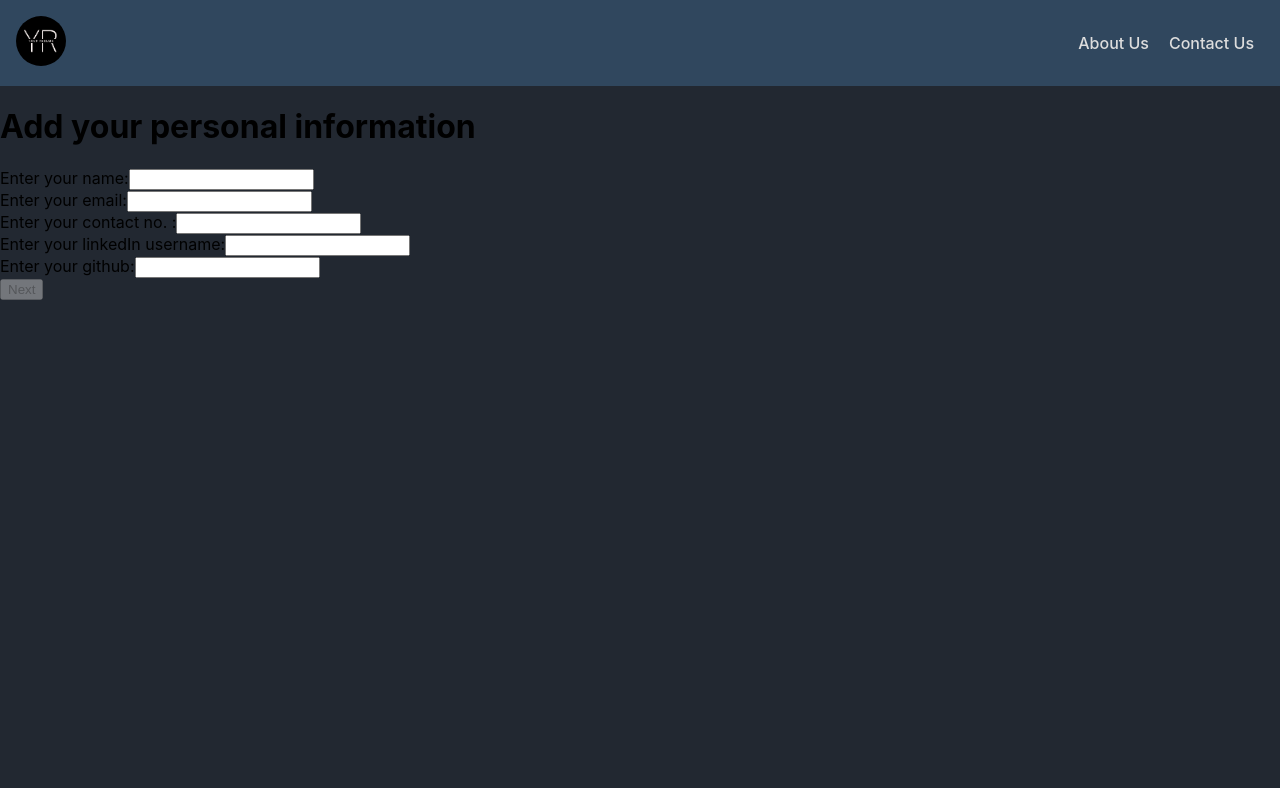
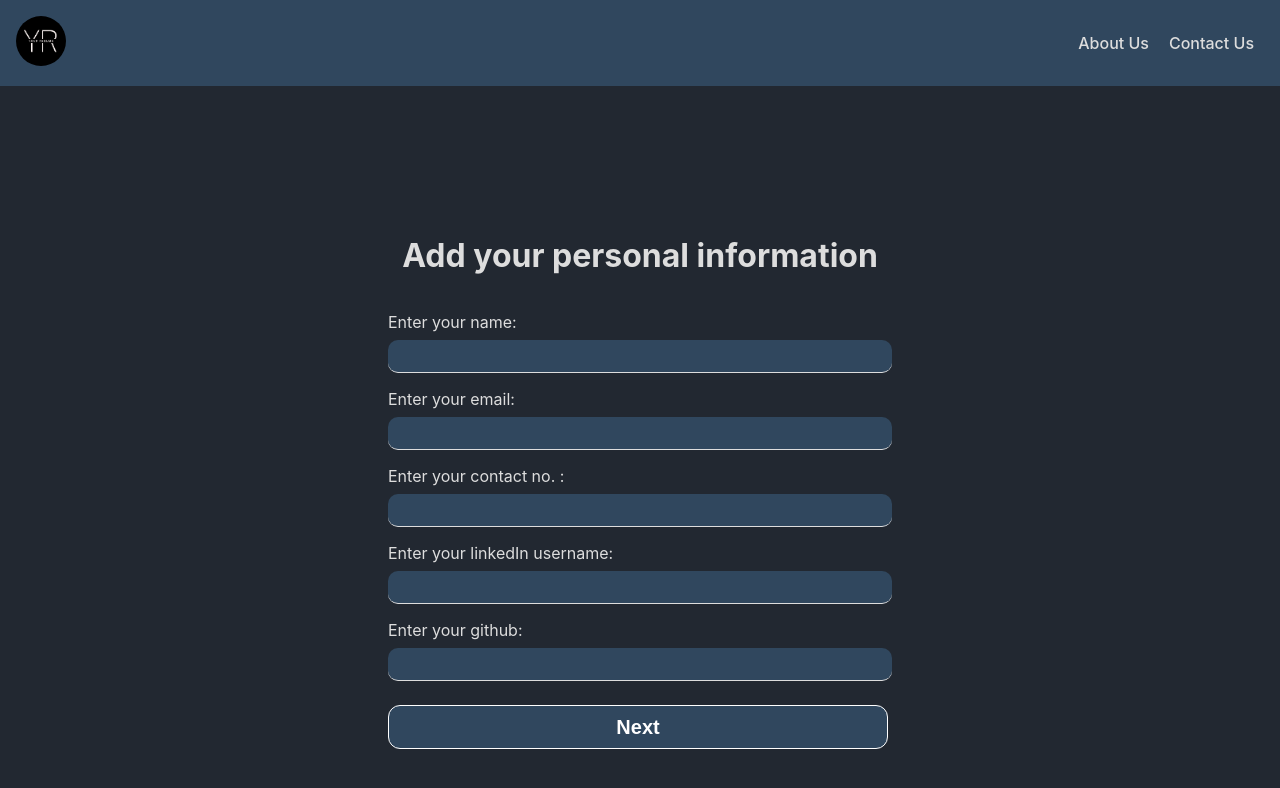
Before and after one commit to nehagupta1504/YourResume-React, a React (Create React App) app: page /resume in a window 1280 px wide. Shown: the top 788 px of the page. Built offline with nearby package versions, Linux system fonts and the light colour scheme.

Commit message:
css changes

```diff
--- a/src/component/home/home.js
+++ b/src/component/home/home.js
@@ -5,31 +5,27 @@ export const Home = () => {
     const navigate = useNavigate();
     return (
         <>
-            <div className={styles["home-page"]}>
-                <div className={styles["home-details"]}>
-                    <div className={styles["home-details_heading"]}>
-                        <h1
-                            className={`margin ${styles["home-details_main-heading"]}`}
-                        >
+            <div className="section-page">
+                <div className="section-details">
+                    <div className="section-details_heading">
+                        <h1 className={`margin section-details_main-heading`}>
                             Build your resume
                         </h1>
-                        <span
-                            className={`margin ${styles["home-details_sub-heading"]}`}
-                        >
+                        <span className={`margin section-details_sub-heading`}>
                             One step near to your goal
                         </span>
                     </div>
-                    <div className={styles["home-details_call-to-action"]}>
+                    <div className="section-details_call-to-action">
                         <button
-                            className={`btn btn-dark margin  ${styles["home-details_action"]}`}
+                            className={`btn btn-dark margin  section-details_action`}
                             onClick={() => navigate("/resume")}
                         >
                             Click here
                         </button>
                     </div>
                 </div>
-                <div className={styles["home-image-parent"]}>
-                    <div className={styles["home-image"]}></div>
+                <div className="section-image-parent">
+                    <div className="section-image"></div>
                 </div>
             </div>
         </>
--- a/src/component/personal-info/personal-info.js
+++ b/src/component/personal-info/personal-info.js
@@ -1,5 +1,6 @@
 import { useState } from "react";
 import { useNavigate } from "react-router-dom";
+import styles from "./personal-info.module.css";
 export const PersonalInfo = (props) => {
     const initialState = {
         name: "",
@@ -23,65 +24,74 @@ export const PersonalInfo = (props) => {
         navigate("/experience");
     };
     return (
-        <>
+        <div className="body-container">
+            <div className="form">
                 <h1>Add your personal information</h1>
                 <div className="personal-info">
-                <div className="personal-info__subfield">
+                    <div className="personal-info__subfield text-field">
                         <label htmlFor="name">Enter your name:</label>
                         <input
                             type="text"
                             id="name"
+                            className="input-field"
                             name="name"
                             value={user.name}
                             onChange={(e) => handleStateChange(e)}
                             required
                         />
                     </div>
-                <div className="personal-info__subfield">
+                    <div className="personal-info__subfield text-field">
                         <label htmlFor="email">Enter your email:</label>
                         <input
                             type="email"
                             id="email"
+                            className="input-field"
                             name="email"
                             value={user.email}
                             onChange={(e) => handleStateChange(e)}
                             required
                         />
                     </div>
-                <div className="personal-info__subfield">
-                    <label htmlFor="contact">Enter your contact no. :</label>
+                    <div className="personal-info__subfield text-field">
+                        <label htmlFor="contact">
+                            Enter your contact no. :
+                        </label>
                         <input
                             type="text"
                             id="contact"
+                            className="input-field"
                             name="contact"
                             value={user.contact}
                             onChange={(e) => handleStateChange(e)}
                             required
                         />
                     </div>
-                <div className="personal-info__subfield">
+                    <div className="personal-info__subfield text-field">
                         <label htmlFor="linkedIn">
                             Enter your linkedIn username:
                         </label>
                         <input
                             type="text"
                             id="linkedIn"
+                            className="input-field"
                             name="linkedIn"
                             value={user.linkedIn}
                             onChange={(e) => handleStateChange(e)}
                         />
                     </div>
-                <div className="personal-info__subfield">
+                    <div className="personal-info__subfield text-field">
                         <label htmlFor="name">Enter your github:</label>
                         <input
                             type="text"
                             id="github"
+                            className="input-field"
                             name="github"
                             value={user.github}
                             onChange={(e) => handleStateChange(e)}
                         />
                     </div>
                     <button
+                        className="btn btn-dark"
                         onClick={setitemToLocalStorage}
                         disabled={!user.name || !user.email || !user.contact}
                     >
@@ -89,6 +99,7 @@ export const PersonalInfo = (props) => {
                         <span></span>
                     </button>
                 </div>
-        </>
+            </div>
+        </div>
     );
 };
--- a/src/index.css
+++ b/src/index.css
@@ -6,6 +6,7 @@ body {
     -webkit-font-smoothing: antialiased;
     -moz-osx-font-smoothing: grayscale;
     background-color: #222831;
+    color: #dddddd;
 }
 
 code {
@@ -36,3 +37,124 @@ code {
 .padding {
     padding: 1rem;
 }
+
+.section-page {
+    display: grid;
+    grid-auto-flow: column;
+    grid-template-columns: minmax(0px, 1fr) minmax(0px, 1fr);
+    color: #dddddd;
+}
+.section-details {
+    display: flex;
+    flex-direction: column;
+    justify-content: center;
+    padding: 20px;
+    align-items: center;
+}
+.section-image-parent {
+    display: flex;
+    align-items: center;
+    height: 100vh;
+}
+.section-image {
+    background-image: url("./assets/cv_builder.png");
+    width: 90%;
+    height: 70%;
+    background-repeat: no-repeat;
+    background-size: contain;
+}
+
+.section-details_action {
+    margin-top: 2rem;
+    width: 17rem;
+    font-weight: 700;
+    font-size: 15px;
+}
+
+.section-details_heading,
+.section-details_call-to-action {
+    display: flex;
+    flex-direction: column;
+    padding: 0 2rem;
+}
+.section-details_main-heading,
+.section-details_sub-heading {
+    margin-bottom: 0.5rem;
+    margin-top: 0.5rem;
+}
+
+/* Media queries for small screen */
+@media only screen and (max-width: 1200px) {
+    .section-image {
+        height: 43%;
+    }
+    .section-image-parent {
+        height: 80vh;
+    }
+}
+@media only screen and (max-width: 768px) {
+    .section-page {
+        grid-auto-flow: row;
+        grid-template-columns: none;
+    }
+    .section-image-parent {
+        width: 100%;
+        max-height: 500px;
+        align-items: flex-start;
+        justify-content: center;
+    }
+    .section-image {
+        width: 100%;
+        height: -webkit-fill-available;
+    }
+    .section-details_action {
+        width: 10rem;
+    }
+    .section-details_heading {
+        align-items: center;
+        padding: 0;
+    }
+}
+
+@media only screen and (max-width: 768px) and (min-width: 600px) {
+    .section-image {
+        background-size: cover;
+    }
+}
+
+/* CSS for form */
+.body-container {
+    display: flex;
+    height: 100vh;
+    align-items: center;
+    justify-content: center;
+}
+.form {
+    display: flex;
+    flex-direction: column;
+    margin: 1rem 0.5rem;
+    align-items: center;
+    justify-content: flex-start;
+}
+
+.form .text-field {
+    margin: 1rem 0.5rem;
+}
+.form .input-field {
+    display: block;
+    height: 30px;
+    width: 500px;
+    margin: 8px 0px;
+    border-radius: 10px;
+    background-color: #30475e;
+    border: none;
+    border-bottom: 1px solid #dddddd;
+}
+
+.form .btn {
+    width: 500px;
+    margin: 8px;
+    height: 44px;
+    font-size: 20px;
+    font-weight: bolder;
+}
```
Also changed, not shown: src/component/personal-info/personal-info.css (deleted), src/component/personal-info/personal-info.module.css (added). Lines whose indentation alone changed are shown as unchanged.
